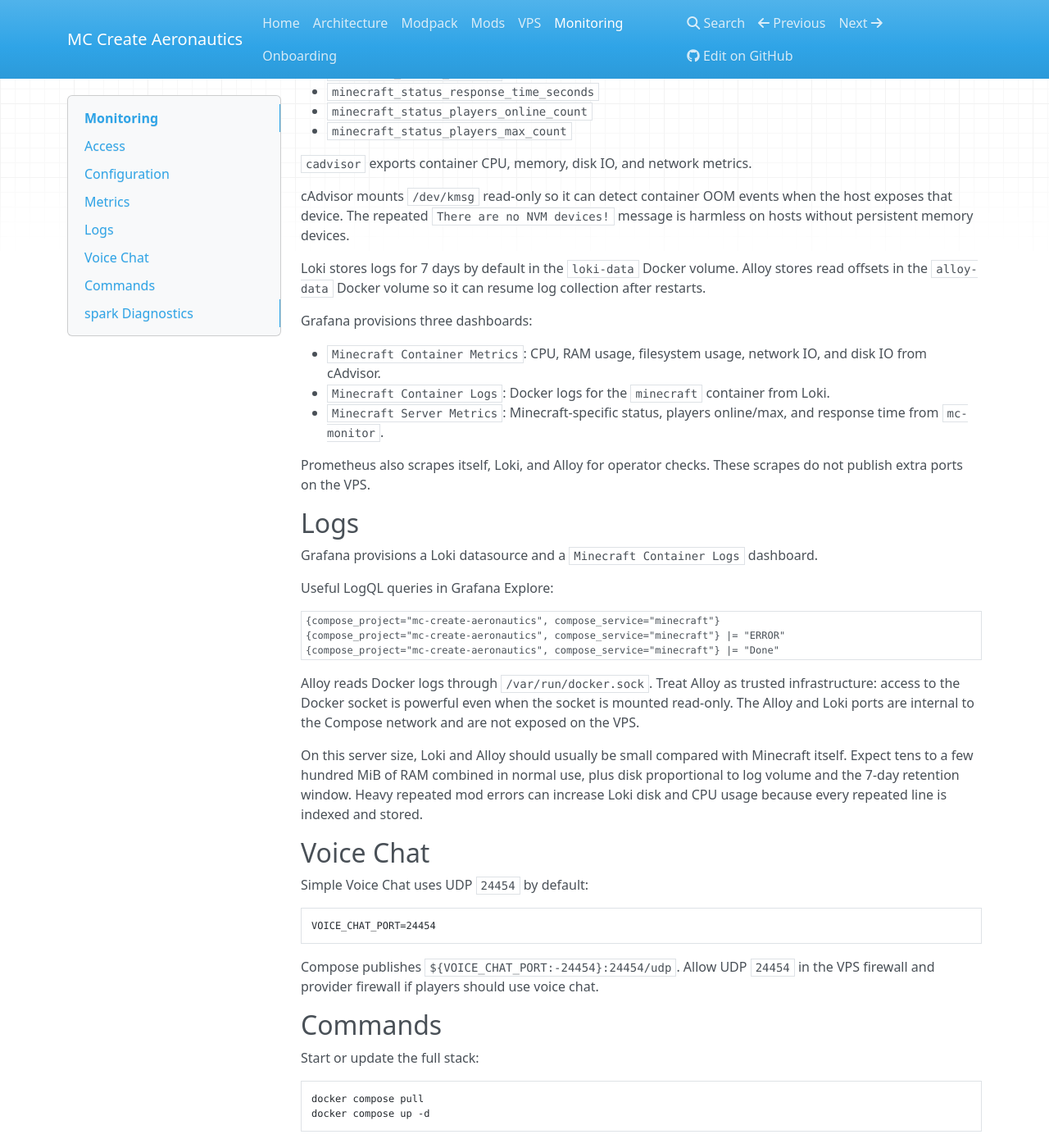
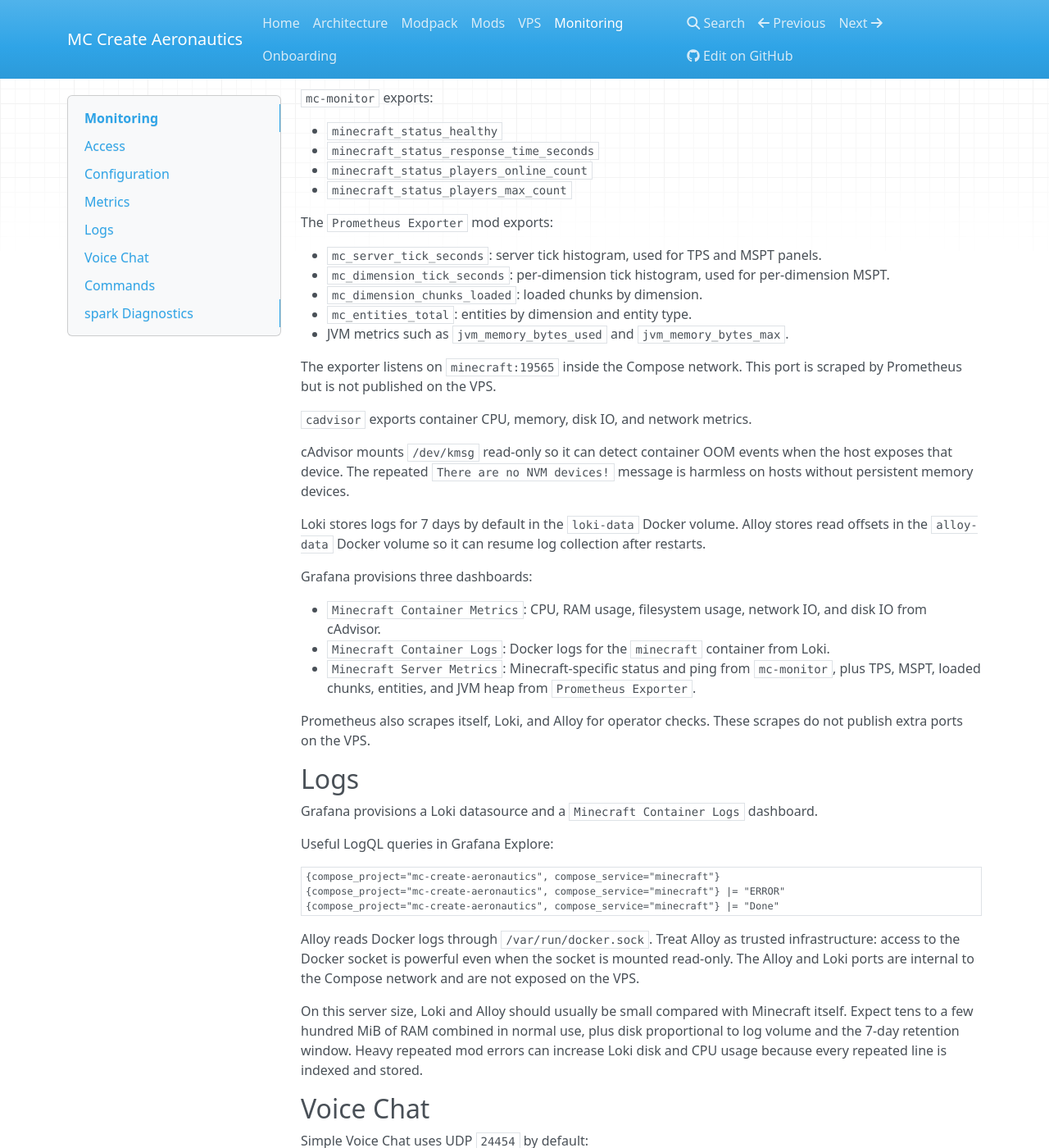
Before and after one commit to AlexCawl/mc-create-aeronautics-modpack, an MkDocs documentation site: the page built from docs/monitoring.md, in a window 1280 px wide and 1400 px high, scrolled down 1137 px. Shown: the whole window at 82% size. Built offline with MkDocs 1.6.1, drawn with Linux system fonts in a browser that asks for light colours; nearby versions of some CDN libraries; some of the changed text lies outside the part shown.

Commit message:
feat: add minecraft prometheus exporter

````diff
--- a/docs/monitoring.md
+++ b/docs/monitoring.md
@@ -2,9 +2,10 @@
 
 Monitoring is part of the default Docker Compose stack.
 
-The setup follows the official `itzg/mc-monitor` Prometheus example:
+The setup combines the official `itzg/mc-monitor` Prometheus example with an in-server Prometheus exporter mod:
 
 - `monitor` runs `itzg/mc-monitor` and exports Minecraft status metrics.
+- `Prometheus Exporter` runs inside the NeoForge server and exports Minecraft tick, chunk, entity, and JVM metrics.
 - `cadvisor` exports Docker container metrics.
 - `prometheus` stores time-series data.
 - `grafana` provides dashboards.
@@ -58,6 +59,16 @@ Grafana update checks, usage reporting, and plugin preinstall behavior are disab
 - `minecraft_status_players_online_count`
 - `minecraft_status_players_max_count`
 
+The `Prometheus Exporter` mod exports:
+
+- `mc_server_tick_seconds`: server tick histogram, used for TPS and MSPT panels.
+- `mc_dimension_tick_seconds`: per-dimension tick histogram, used for per-dimension MSPT.
+- `mc_dimension_chunks_loaded`: loaded chunks by dimension.
+- `mc_entities_total`: entities by dimension and entity type.
+- JVM metrics such as `jvm_memory_bytes_used` and `jvm_memory_bytes_max`.
+
+The exporter listens on `minecraft:19565` inside the Compose network. This port is scraped by Prometheus but is not published on the VPS.
+
 `cadvisor` exports container CPU, memory, disk IO, and network metrics.
 
 cAdvisor mounts `/dev/kmsg` read-only so it can detect container OOM events when the host exposes that device. The repeated `There are no NVM devices!` message is harmless on hosts without persistent memory devices.
@@ -68,7 +79,7 @@ Grafana provisions three dashboards:
 
 - `Minecraft Container Metrics`: CPU, RAM usage, filesystem usage, network IO, and disk IO from cAdvisor.
 - `Minecraft Container Logs`: Docker logs for the `minecraft` container from Loki.
-- `Minecraft Server Metrics`: Minecraft-specific status, players online/max, and response time from `mc-monitor`.
+- `Minecraft Server Metrics`: Minecraft-specific status and ping from `mc-monitor`, plus TPS, MSPT, loaded chunks, entities, and JVM heap from `Prometheus Exporter`.
 
 Prometheus also scrapes itself, Loki, and Alloy for operator checks. These scrapes do not publish extra ports on the VPS.
 
@@ -119,6 +130,12 @@ Check the raw Minecraft metrics endpoint from the VPS:
 docker compose exec prometheus wget -qO- http://monitor:8080/metrics
 ```
 
+Check the raw NeoForge exporter metrics endpoint from the VPS:
+
+```sh
+docker compose exec prometheus wget -qO- http://minecraft:19565/metrics
+```
+
 Check Loki readiness from the VPS:
 
 ```sh
````
Also changed, not shown: README.md (+2 -2 lines), docs/arch.md (+1 -1 lines), docs/index.md (+2 -2 lines), docs/mods.md (+2 -1 lines), 5 other files.
